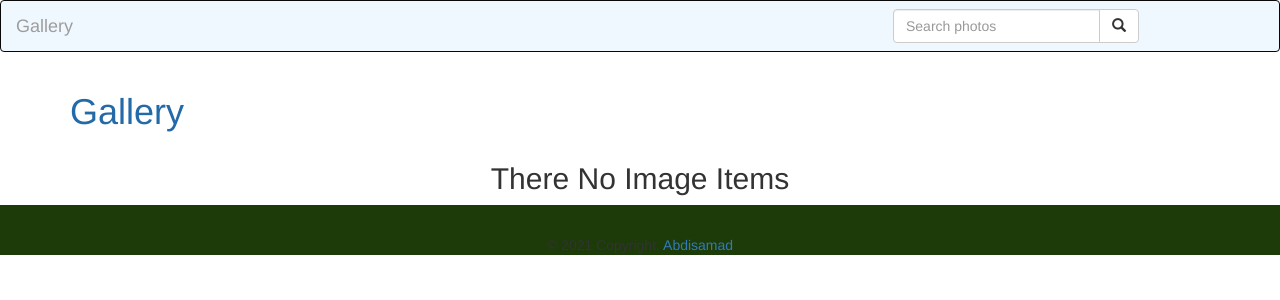
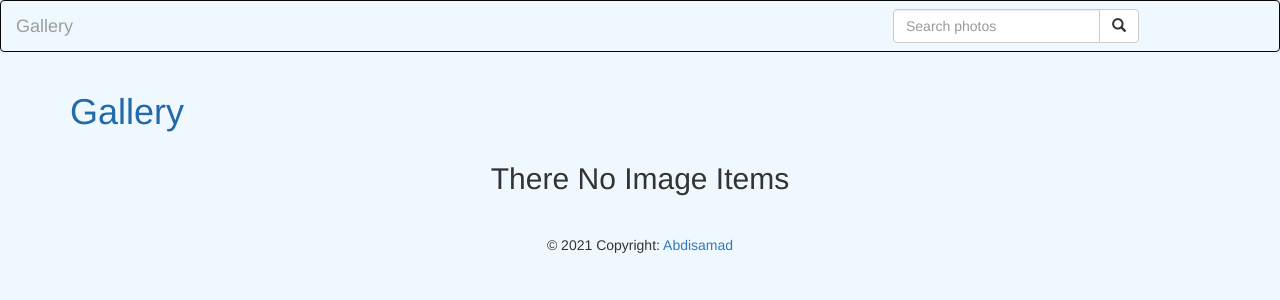
Before and after one commit to Abdisamad100/Gallery-app, a Django app: page / in a window 1280 px wide. Shown: the top 300 px of the page. Run offline with Django 3.2, Linux system fonts and the light colour scheme; data that the repository does not hold is empty; some libraries are stand-ins or nearby versions.

Commit message:
modified styles

```diff
--- a/gallery/static/css/basephotos.css
+++ b/gallery/static/css/basephotos.css
@@ -10,7 +10,7 @@
   margin: 10px;
 }
 footer{
-  background-color:rgb(28, 59, 8);
+  background-color:aliceblue;
 }
 /* .card2>img {
   height: 500px;
@@ -23,5 +23,5 @@ footer{
   width: 40em; */
 /* } */
 body{
-  background-color: white;
+  background-color: aliceblue;
 }
```
